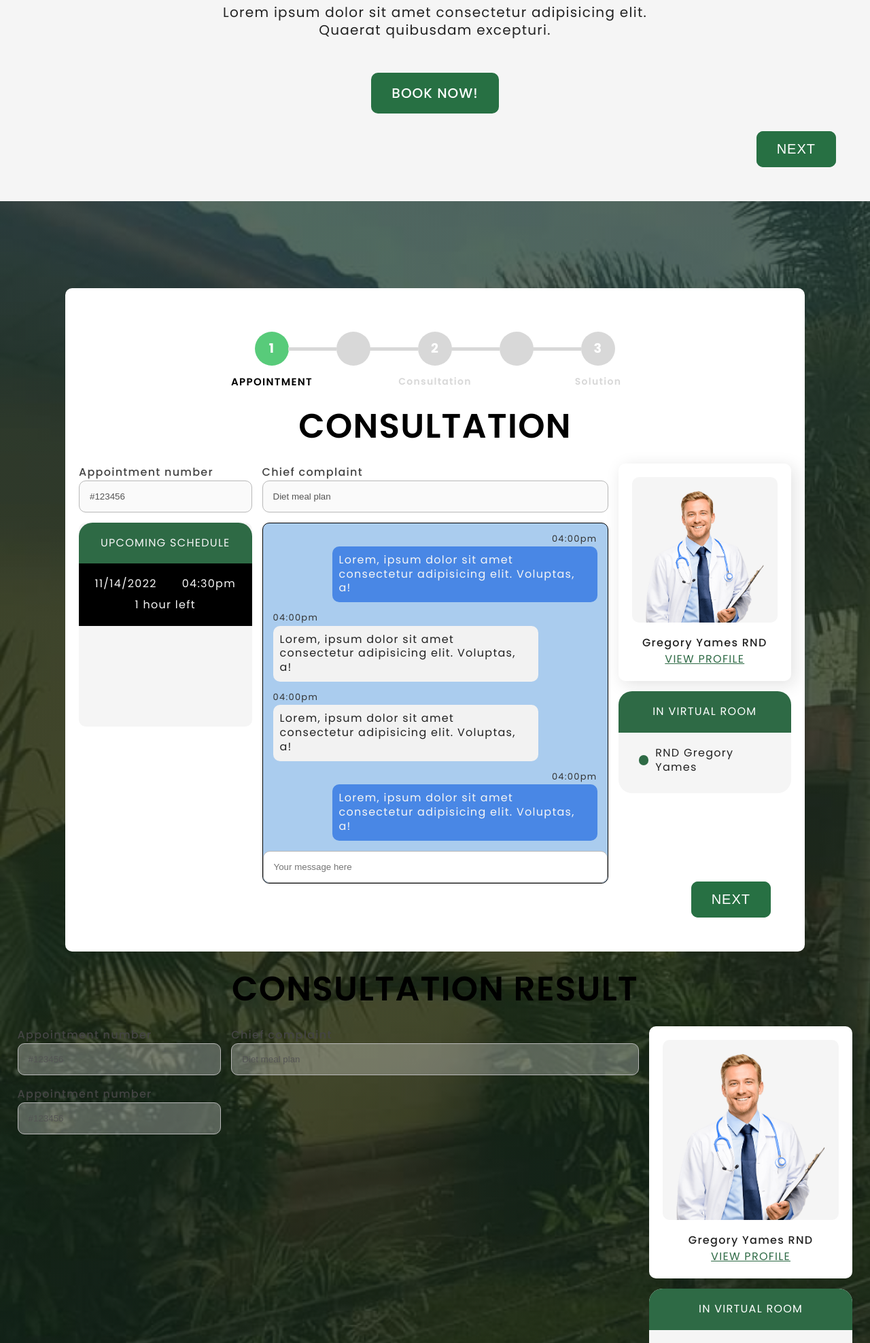
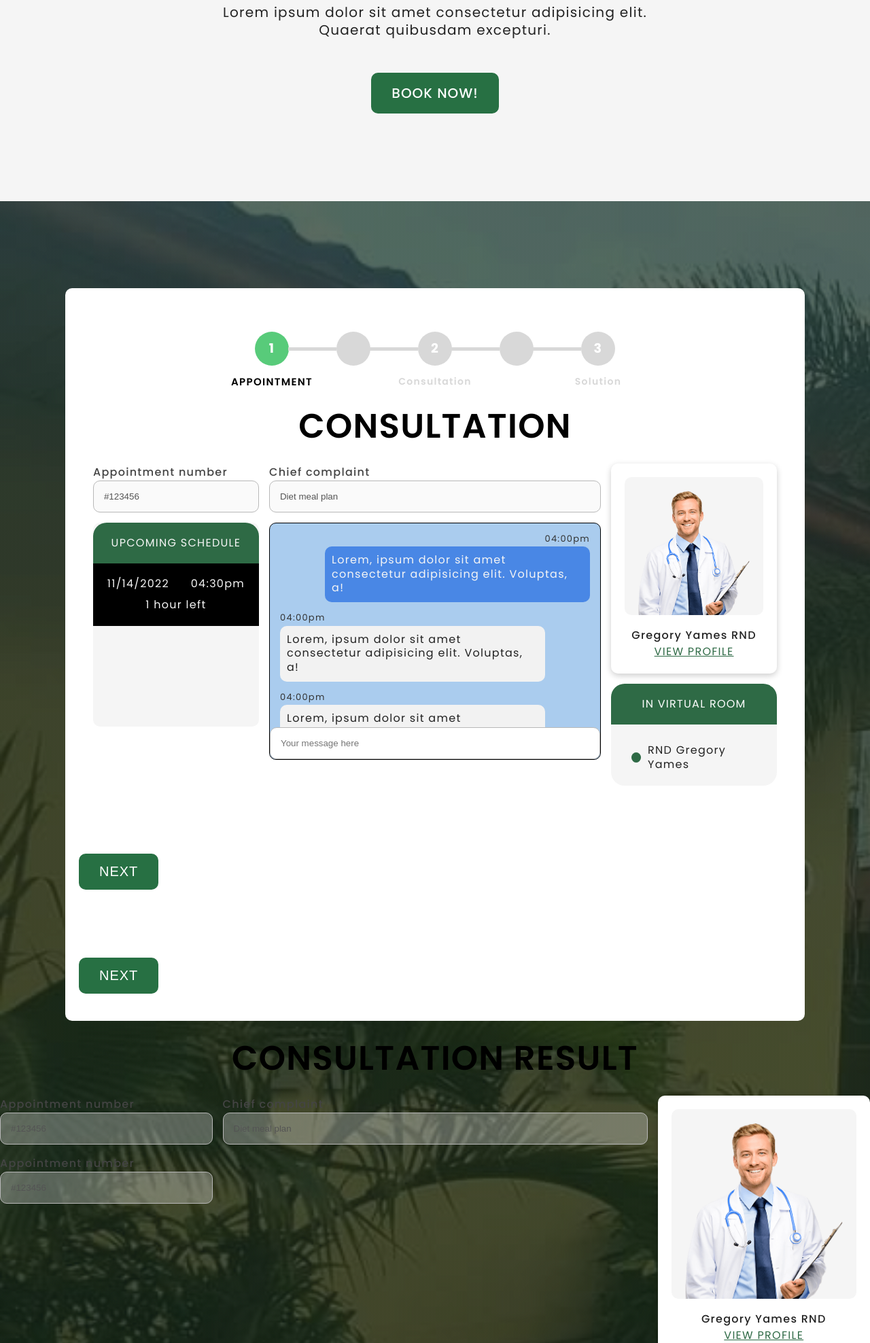
Before and after one commit to wilhelmusolejr/Online-appointment-and-consultation-clinic, a PHP site: page /consultation/consultation.php in a window 1280 px wide. Shown: the part 504-2480 px from the top of the page at 68% size. Run offline with PHP 8.4, Linux system fonts and the light colour scheme; some libraries are stand-ins or nearby versions.

Commit message:
added designs for forms
approved
declined
pending

```diff
--- a/global.css
+++ b/global.css
@@ -416,7 +416,7 @@
   width: 100%;
   max-width: 450px;
 
-  box-shadow: 5px 5px 25px #1a1a1a20;
+  box-shadow: 0 3px 10px rgb(0 0 0 / 0.2);
 }
 .grid-box img {
   width: 100%;
@@ -808,8 +808,8 @@
 
   /* --------------------------------------- */
   /* login */
-  .modal-container {
-    flex-direction: initial;
+  .modal-login-reg .modal-container {
+    flex-direction: row;
   }
   .modal-container.sizing-secondary {
     width: 90%;
--- a/homepage/consultation/consultation.css
+++ b/homepage/consultation/consultation.css
@@ -165,12 +165,40 @@
   background-color: white;
 
   width: 85%;
-  min-height: 90vh;
+  /* min-height: 70vh; */
   margin: auto;
 
   position: relative;
 
-  padding-bottom: 100px;
+  /* padding-bottom:  100px; */
+}
+.form-button {
+  margin: 100px 0 20px 0;
+
+  display: flex;
+  flex-wrap: wrap;
+  align-items: center;
+  justify-content: space-between;
+  gap: 20px;
+}
+.form-button > div {
+  flex: 1;
+  /* min-width: 250px; */
+
+  display: flex;
+
+  /* border: 1px solid black;  */
+}
+
+.form-button div:nth-of-type(1) {
+  justify-content: flex-start;
+}
+.form-button div:nth-of-type(2) {
+  justify-content: center;
+  flex: 2;
+}
+.form-button div:nth-of-type(3) {
+  justify-content: flex-end;
 }
 
 /* header */
@@ -228,11 +256,11 @@
   height: 100%;
 }
 
-.form-button {
+/* .form-button {
   position: absolute;
   right: 50px;
   bottom: 50px;
-}
+} */
 
 /* TAB */
 .tabset {
@@ -319,7 +347,7 @@
 }
 
 /* CONSULTATION */
-.consultation-stage .divider {
+.board-container .divider {
   max-width: 1400px;
   padding: 0 2%;
   margin: auto;
@@ -352,8 +380,12 @@
   border-radius: 50%;
 }
 
+.consultation-stage .form-input-box {
+  justify-content: flex-start;
+}
 .form-input-box {
-  justify-content: flex-start;
+  /* justify-content: initial; */
+  justify-content: space-between;
 }
 .grid-box {
   margin: auto;
@@ -414,8 +446,8 @@
   display: flex;
   flex-direction: column;
   gap: 5px;
-  /* max-height: 300px; */
   height: 100%;
+  max-height: 300px;
 
   overflow-x: hidden;
 
```
Also changed, not shown: homepage/consultation/status.css (added, +14 -0 lines).
